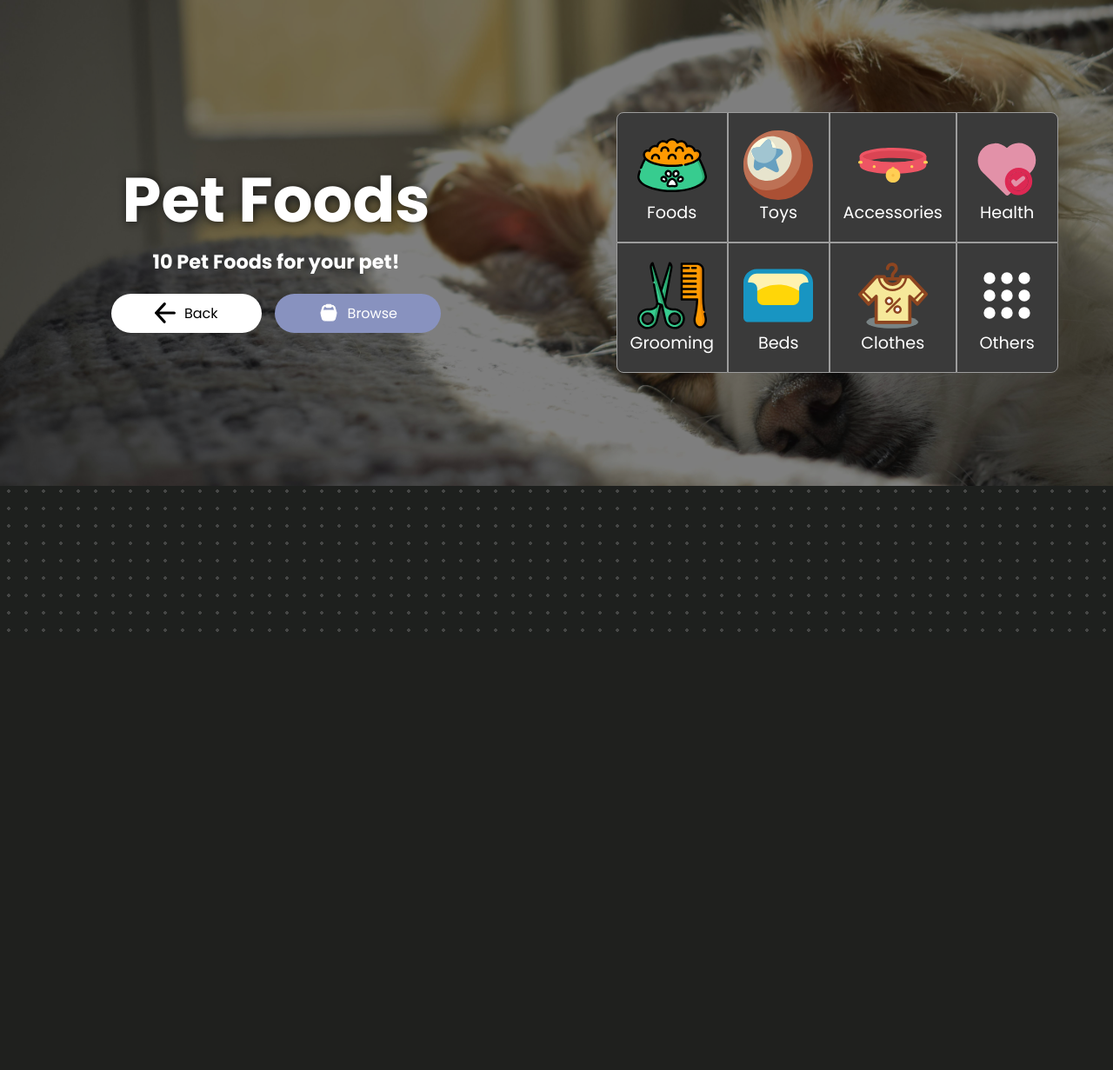
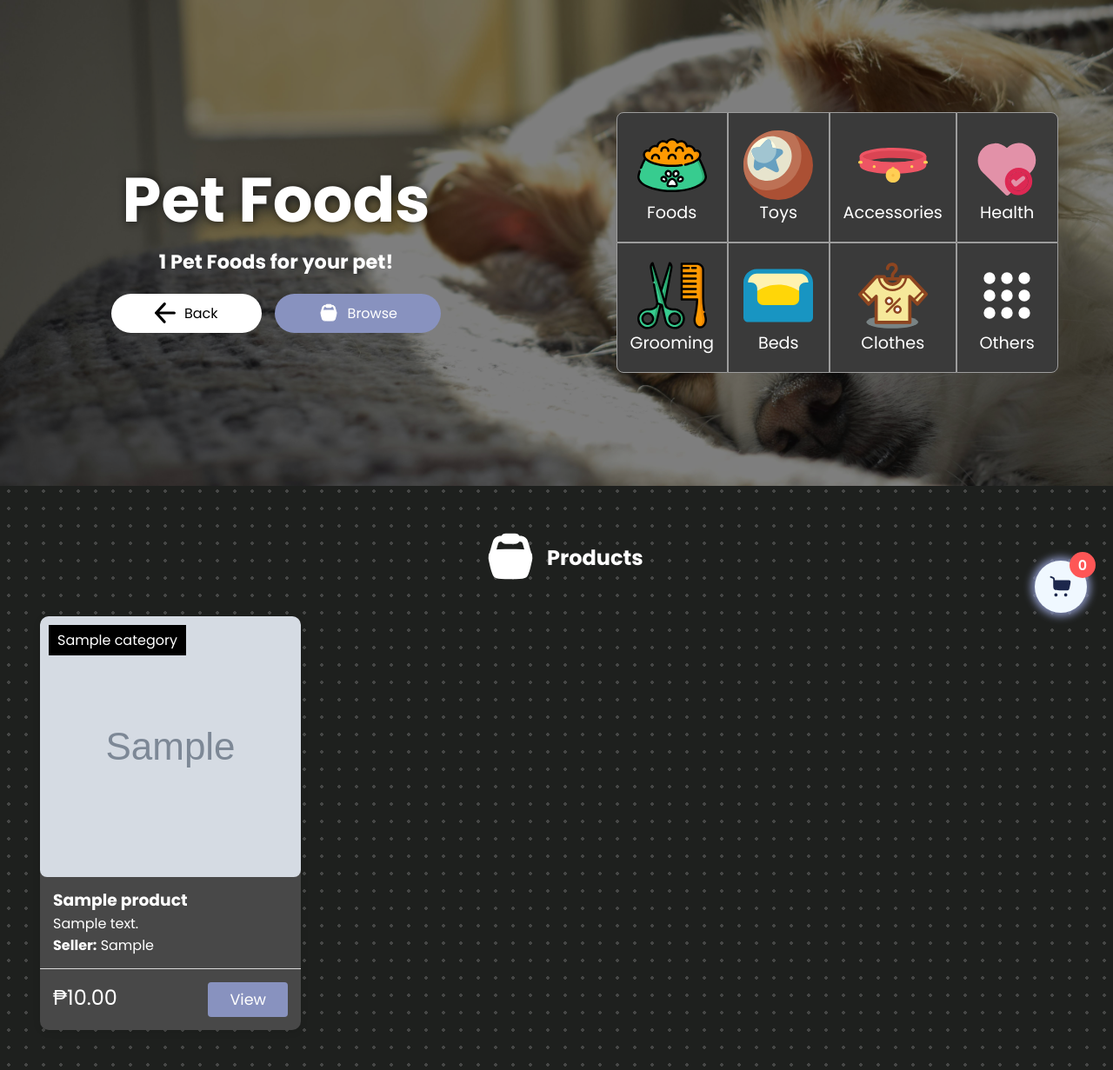
Before and after one commit to IkedaLab-Daniel/phpets_ecommerce, a PHP site: page /category.php?q=1 in a window 1280 px wide. Shown: the part 65-1296 px from the top of the page at 87% size. Before the commit the page ends 792 px from the top, so only its background shows below. Run offline with PHP 8.4, Linux system fonts and the light colour scheme; tables that the repository leaves empty or names only in its code hold one stand-in row (values such as "Sample post"); grey boxes marked "Sample" are stand-in pictures.

Commit message:
❄️ Category view logic and style

```diff
--- a/assets/css/category.css
+++ b/assets/css/category.css
@@ -34,3 +34,17 @@
 .hero .text-element-2 .right{
     width: 50%;
 }
+
+.no-item{
+    display: flex;
+    flex-direction: column;
+    gap: 20px;
+    justify-content: center;
+    align-items: center;
+    font-size: 2rem;
+    margin: 30px 0;
+}
+
+.no-item img{
+    width: 10%;
+}
--- a/category.php
+++ b/category.php
@@ -19,6 +19,23 @@
 
     // Get the full category name or default to "Unknown Category"
     $category_display_name = isset($fullcategoryname[$category]) ? $fullcategoryname[$category] : "Unknown Category";
+
+    // Get the full category name or default to "Unknown Category"
+    $category_display_name = isset($fullcategoryname[$category]) ? $fullcategoryname[$category] : "Unknown Category";
+
+    // Fetch products based on the category
+    $query = "SELECT p.product_id, p.name, p.description, p.price, p.image, c.name AS category, u.first_name AS seller
+              FROM products p
+              JOIN categories c ON p.category_id = c.category_id
+              JOIN users u ON p.seller_id = u.user_id
+              WHERE c.category_id = ?";
+    $stmt = $conn->prepare($query);
+    $stmt->bind_param("i", $category);
+    $stmt->execute();
+    $result = $stmt->get_result();
+
+    // Get the total number of products
+    $total_products = $result->num_rows;
 ?>
 
 <!DOCTYPE html>
@@ -36,14 +53,18 @@
                 <div class="left">
                     <h1><?php echo "$category_display_name"; ?></h1>
                     <div>
-                        <p><b>10 <?php echo "$category_display_name"; ?> for your pet!</b></p>
+                        <?php if ($total_products > 0): ?>
+                            <p><b><?php echo $total_products; ?> <?php echo "$category_display_name"; ?> for your pet!</b></p>
+                        <?php else: ?>
+                            <p><b>No item yet</b></p>
+                        <?php endif ?>
                     </div>
                     <div class="hero-btn-container">
                         <a href="/phpets/index.php#categories-scroll" class="categories-btn long-btn">
                             <img src="/phpets/assets/images/back-dark.svg" alt="">
                             <span>Back</span>
                         </a>
-                        <a href="/phpets/index.php#categories-scroll" class="view-products long-btn">
+                        <a href="#product-section" class="view-products long-btn">
                             <img src="/phpets/assets/images/cart-bag.svg" alt="">
                             <span>Browse</span>
                         </a>
@@ -90,9 +111,42 @@
                 </div>
             </div>
         </div>
+
+         <!-- Product Section -->
+         <div id="product-section">
+            <div class="section-head">
+                <img src="./assets/images/cart-bag.svg" >
+                <h2>Products</h2>
+            </div>
+            <div class="product-grid">
+                <?php if ($result->num_rows > 0): ?>
+                    <?php while ($row = $result->fetch_assoc()) : ?>
+                        <div class="product-card">
+                            <img src="uploads/<?php echo htmlspecialchars($row['image']); ?>" alt="Product Image">
+                            <span class="category-tag"><?php echo htmlspecialchars($row['category']); ?></span>
+                            <div class="product-card-detail">
+                                <h3><?php echo htmlspecialchars($row['name']); ?></h3>
+                                <p><?php echo htmlspecialchars($row['description']); ?></p>
+                                <p><strong>Seller:</strong> <?php echo htmlspecialchars($row['seller']); ?></p>
+                            </div>
+                            <div class="product-card-footer">
+                                <p>₱<?php echo number_format($row['price'], 2); ?></p>
+                                <a href="view_product.php?id=<?php echo $row['product_id']; ?>">View</a>
+                            </div>
+                        </div>
+                    <?php endwhile; ?>
+                <?php else: ?>
+                    <div class="no-item">
+                        <img src="/phpets/assets/images/empty-light.svg" alt="">
+                        <p>No products found in this category.</p>
+                    </div>
+
+                <?php endif; ?>
+            </div>
+        </div>
     </body>
 </html>
 
 <?php
-    include ('./includes/error_catch.php');
+    include ('./includes/cart_modal.php');
 ?>
--- a/includes/banned.php
+++ b/includes/banned.php
@@ -14,7 +14,7 @@
         <h1>U R banned</h1>
         <h3>💥SESSION DESTROYED💥</h3>
         <a href="../login.php">Log In</a><br/>
-        <a href="../signup.php">Sign Up</a>
+        <a href="../register.php">Sign Up</a>
 
         <div id="toast-container"></div>
         <script src="../assets/js/toast.js"></script>
```
Also changed, not shown: assets/images/empty-light.svg (added).
